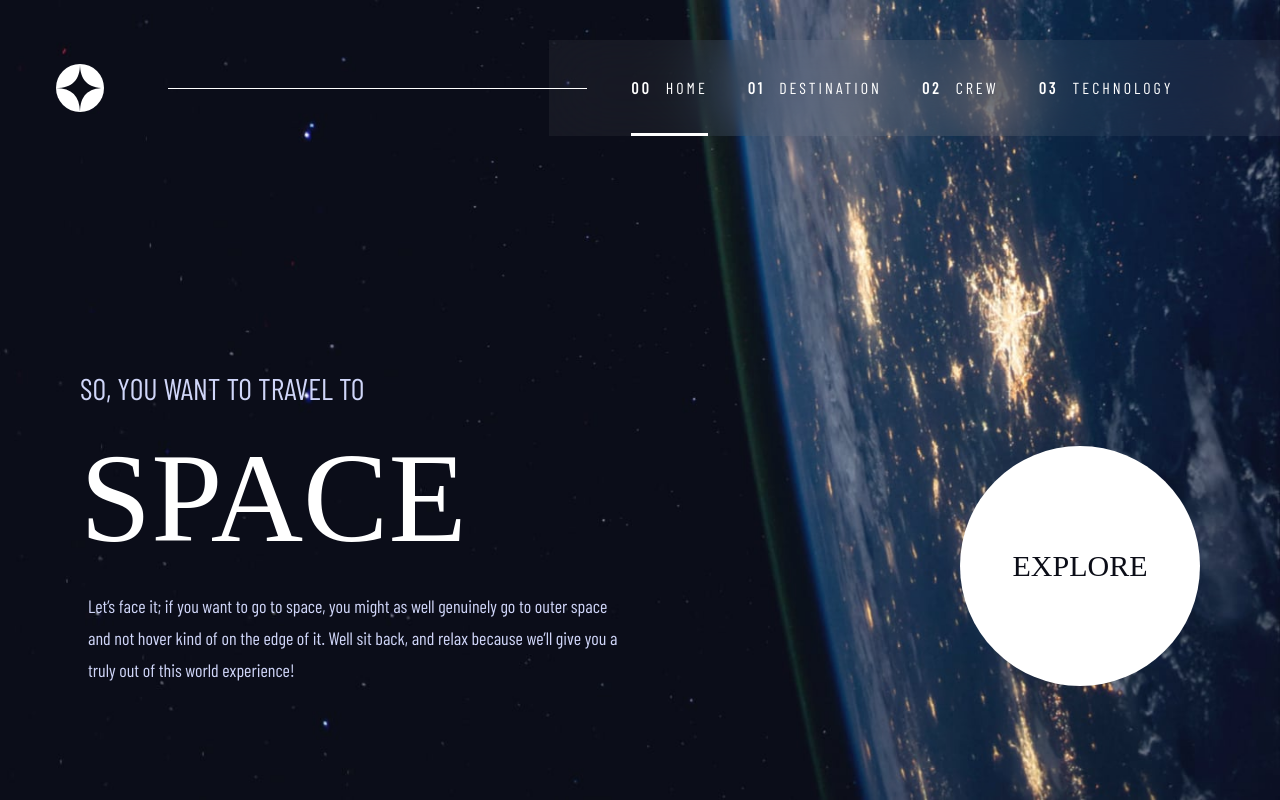
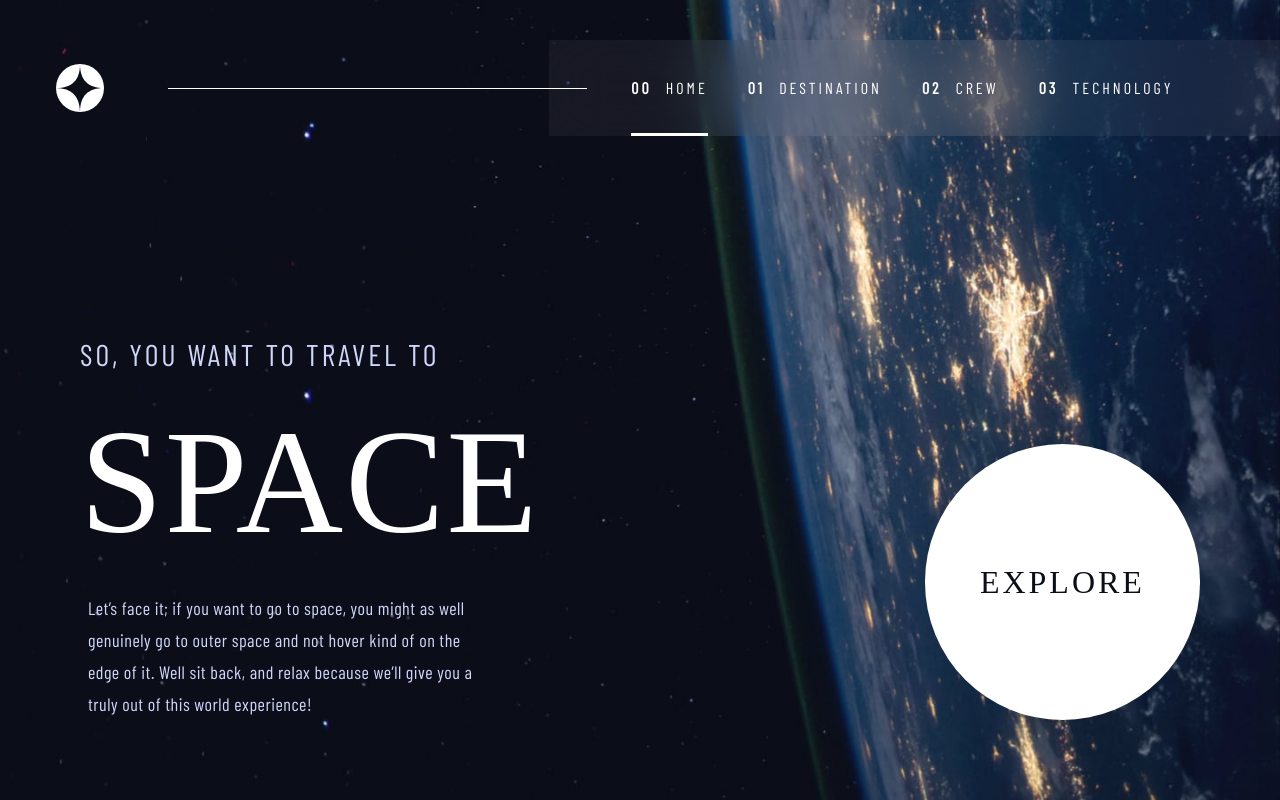
Before and after one commit to Hikmahx/space-tourism, a React (Create React App) app: page / in a window 1280 px wide. Built offline with nearby package versions, Linux system fonts and the light colour scheme; a web font is replaced by a local one.

Commit message:
style for hero div

```diff
--- a/public/css/style.css
+++ b/public/css/style.css
@@ -77,4 +77,66 @@
     width: 0;
   }
 }
+
+.hero h1 {
+  letter-spacing: 3px;
+}
+
+@media (min-width: 1280px) {
+  .hero h1 div {
+    font-size: 9.3rem;
+    padding: 2.2rem 0;
+    letter-spacing: 2px;
+  }
+  .hero p {
+    max-width: 26rem;
+    letter-spacing: 0.5px;
+  }
+}
+
+@media (min-width: 1280px) {
+  .hero .circle {
+    width: 17.2rem;
+    height: 17.2rem;
+  }
+  .hero .circle p {
+    font-size: 2rem;
+    letter-spacing: 3px;
+  }
+}
+
+.hero .circle:hover::before {
+  content: '';
+  position: absolute;
+  top: 0;
+  left: 0;
+  width: 100%;
+  height: 100%;
+  background: rgba(255, 255, 255, 0.4);
+  border-radius: 50%;
+  -webkit-animation: pulse 0.7s ease-in-out infinite;
+          animation: pulse 0.7s ease-in-out infinite;
+}
+
+@-webkit-keyframes pulse {
+  0% {
+    -webkit-transform: scale(1);
+            transform: scale(1);
+  }
+  100% {
+    -webkit-transform: scale(1.5);
+            transform: scale(1.5);
+  }
+}
+
+@keyframes pulse {
+  0% {
+    -webkit-transform: scale(1);
+            transform: scale(1);
+  }
+  100% {
+    -webkit-transform: scale(1.5);
+            transform: scale(1.5);
+  }
+}
 /*# sourceMappingURL=style.css.map */
--- a/public/css/style.scss
+++ b/public/css/style.scss
@@ -60,3 +60,60 @@
     }
   }
 }
+
+.hero{
+  h1{
+    letter-spacing: 3px;
+  }
+
+  @media(min-width:1280px){
+    h1{
+      div{
+        font-size: 9.3rem;
+        padding: 2.2rem 0;
+        letter-spacing: 2px;
+      }
+    }
+
+    p{
+      max-width: 26rem;
+      letter-spacing: 0.5px;
+    }
+  }
+
+
+  .circle{
+    @media(min-width:1280px){
+      width: 17.2rem;
+      height: 17.2rem;
+
+      p{
+        font-size: 2rem;
+        letter-spacing: 3px;
+      }
+    }
+    &:hover{
+      &::before{
+        content: '';
+        position: absolute;
+        top:0;
+        left:0;
+        width: 100%;
+        height: 100%;
+        background: rgba(255, 255, 255, 0.4);
+        border-radius: 50%;
+        animation: pulse 0.7s ease-in-out infinite;
+      }
+    }
+
+  }
+
+  @keyframes pulse{
+    0%{
+      transform: scale(1);
+    }
+    100%{
+      transform: scale(1.5);
+    }
+  }
+}
```
Also changed, not shown: 1 other file (tests, documents, lock files or other folders).
